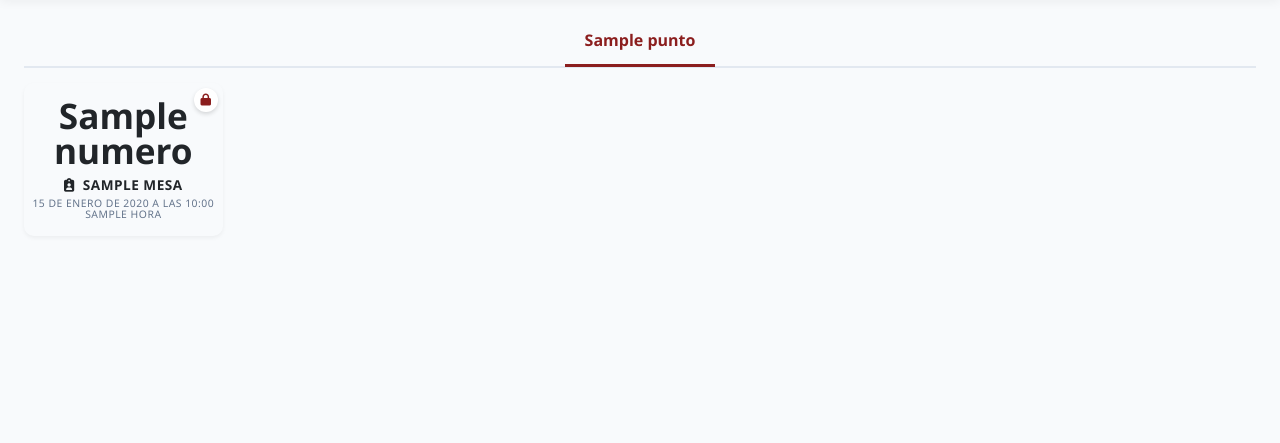
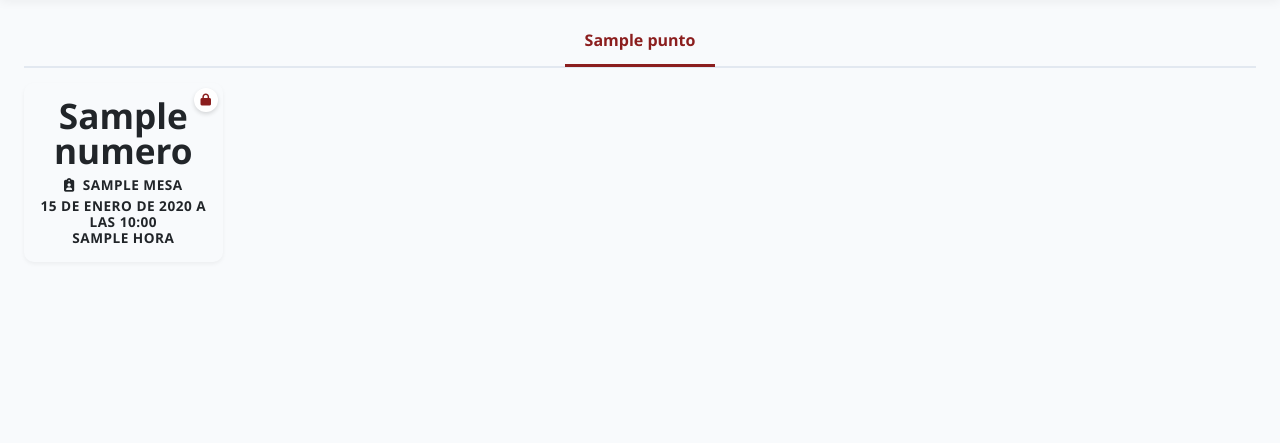
Before and after one commit to ceal2013/MerquenPOS, a Django app: template templates/POS/mesas.html in a window 1280 px wide. Shown: the part 58-501 px from the top of the page. Run offline with Django 5.2, Linux system fonts and the light colour scheme; the template is opened without the code that fills it: most values are stand-ins (such as "Sample title", 1, 10 or a date in 2020).

Commit message:
Eliminar micro-texto para la fecha y hora de apertura en el estilo de las mesas.

```diff
--- a/templates/POS/mesas.html
+++ b/templates/POS/mesas.html
@@ -78,15 +78,6 @@
             line-height: 1.2;
             margin-top: 2px;
             color: inherit;
-        }
-
-        /* NUEVO: Micro-texto para la Fecha y Hora de apertura */
-        .mesa-tiempo {
-            font-size: 0.65rem; /* Tamaño muy pequeño para no desarmar la tarjeta */
-            line-height: 1.1;
-            color: #64748b;
-            margin-top: 2px;
-            font-weight: 500;
         }
 
         /* Clases dinámicas aplicadas según el estado de la BD */
```
